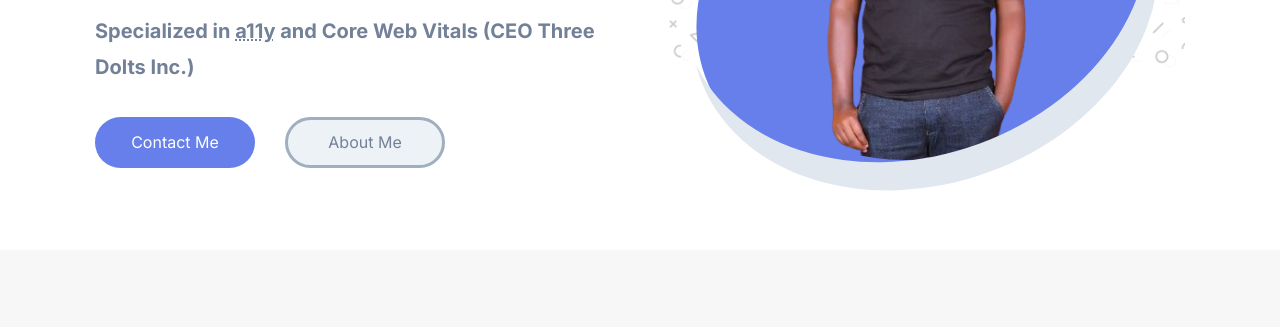
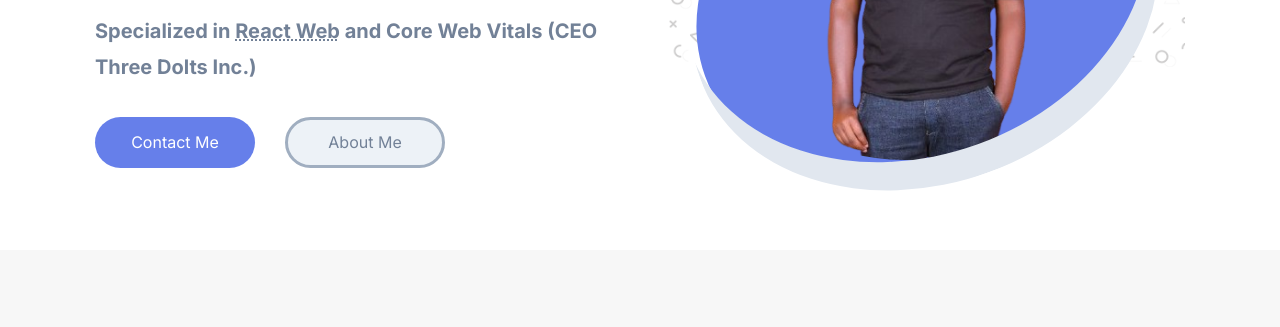
Before and after one commit to threedoltswebsite/my-profile, a website: page index.html in a window 1280 px wide. Shown: the part 420-747 px from the top of the page. Drawn offline with nearby package versions, Linux system fonts and the light colour scheme.

Commit message:
blog one

```diff
--- a/index.html
+++ b/index.html
@@ -129,7 +129,10 @@
               Hi, I'm <b>Samuel&nbsp;Githinji</b>. <br />Web Developer
             </h1>
             <p class="h3">
-              Specialized in <abbr title="Accessibility">a11y</abbr>
+              Specialized in
+              <abbr title="React Framework (html, css, js, node)"
+                >React Web</abbr
+              >
               and Core Web Vitals (CEO Three Dolts Inc.)
             </p>
 
```
Also changed, not shown: assets/images/blog-1.png.
